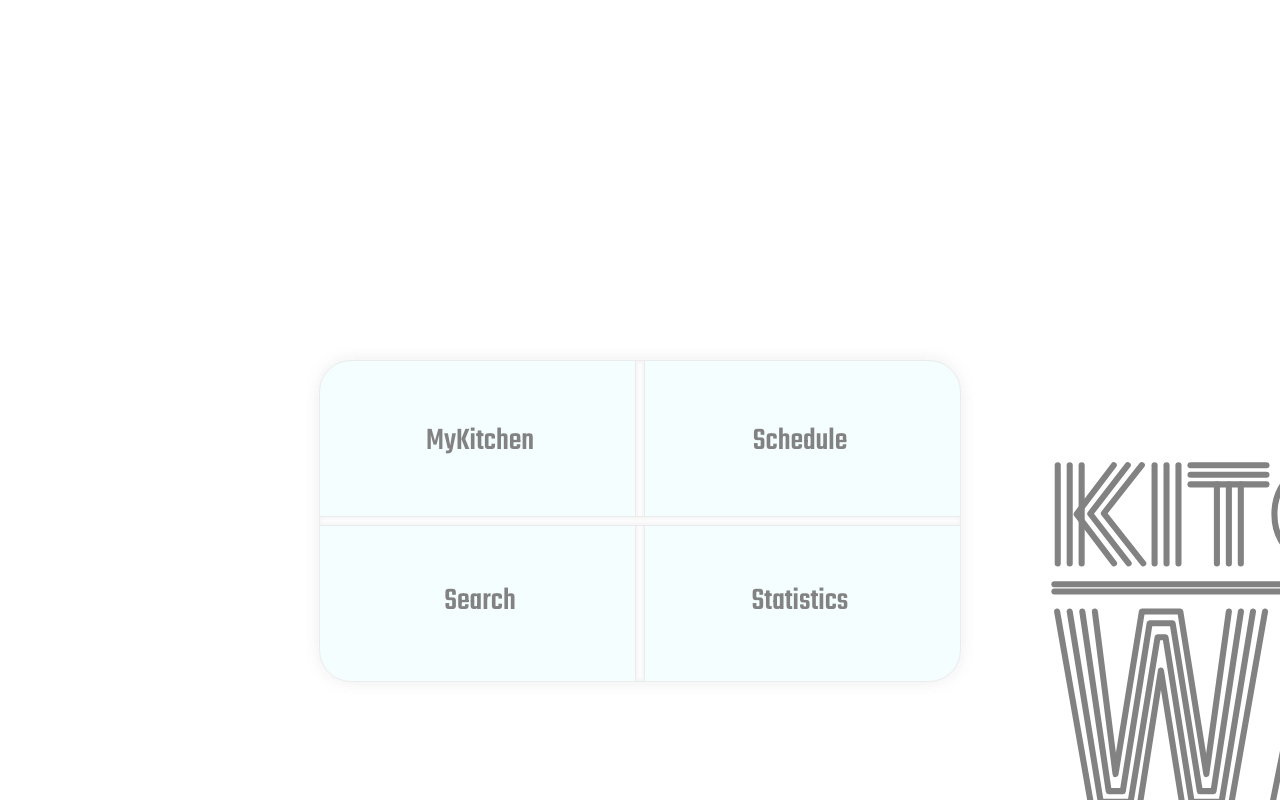
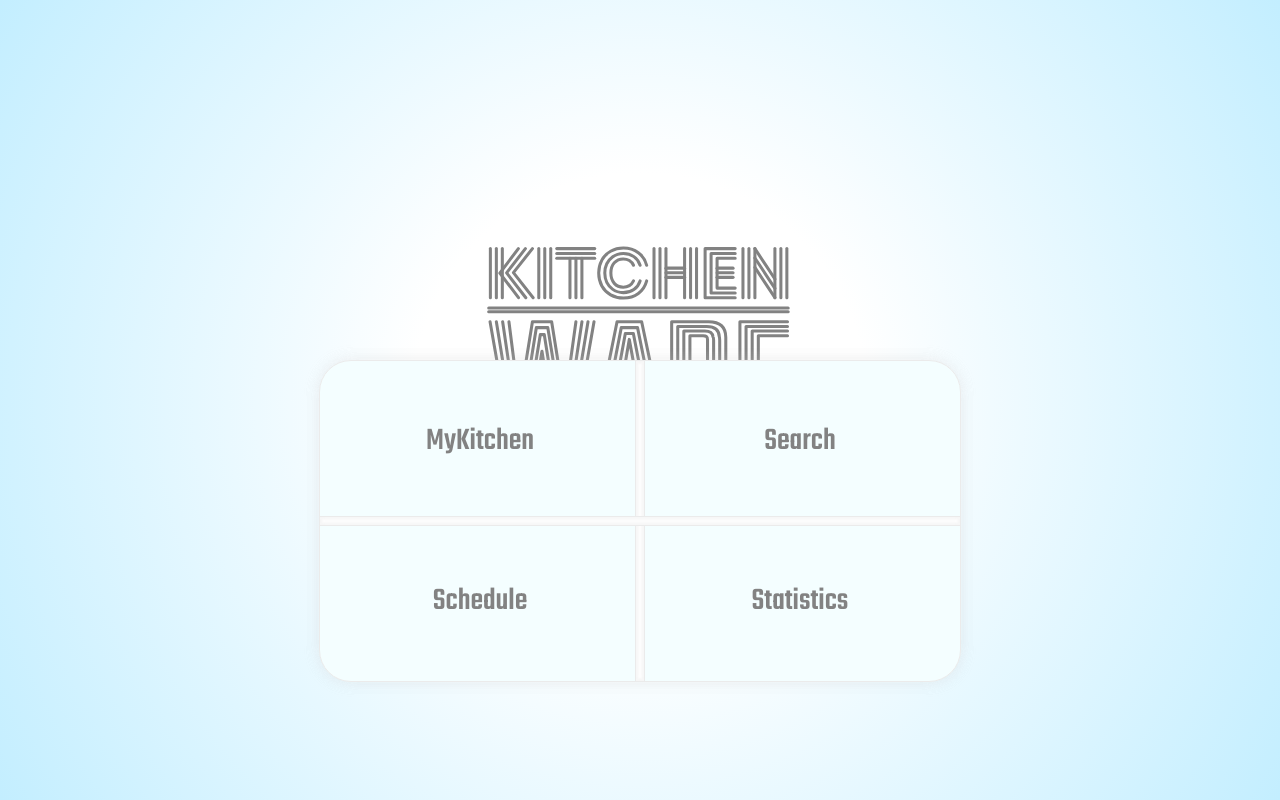
Before and after one commit to cristianoferro/Upskill-React-Project, a React (Create React App) app: page /initial in a window 1280 px wide. Built offline with nearby package versions, Linux system fonts and the light colour scheme.

Commit message:
testing shrink menu feature

```diff
--- a/src/components/Initial.js
+++ b/src/components/Initial.js
@@ -1,50 +1,95 @@
-import React from 'react';
+import React, { useState } from 'react';
 import { Link } from 'react-router-dom';
 import { motion } from 'framer-motion';
 import LogoAnimation from './LogoAnimation'
-const initialVariants = {
-  hidden: {
-    opacity:0,
-    pathLength: 0
+
+const variants = {
+  clickedMenuItem: { width: "80%" , height: "13%", textAlign: "start"},
+  hamburguerShow: { opacity: 1 },
+  menuSide: {
+              opacity:0,
+              transition: {
+                duration:2,
+                ease: "easeInOut"
+              }
+            },
+  menuShrink:{
+    scale:0,
+    opacity:0
   },
-  visible: {
-    pathLength:1,
+  menuLarge:{
+    scale:1,
+    opacity:1
+  },
+  unclicked: {},
+  hamburguerShowUnclicked: { opacity: 0 },
+  initialMenu:{opacity:0},
+  menuSideUnclicked: {
     opacity:1,
     transition: {
       duration:2,
       ease: "easeInOut"
     }
   },
+
   exit:{
     opacity:0,
     transition: {
-      duration:1,
+      duration:2,
       ease: 'easeInOut' }
-    },
+    }
 }
 
 const Initial = () => {
 
+    let initialMenuLinks = ['MyKitchen', 'Search', 'Schedule', 'Statistics'];
+
+    const [isOpen, setIsOpen] = useState(false)
+
     return(
-      <motion.div className="initial"
-      variants={initialVariants}
-      initial="hidden"
-      animate="visible"
-      exit="exit">
-
-        <LogoAnimation/>
+      <motion.div className="initial">
+        <div className="logo-container">
+          <LogoAnimation/>
+        </div>
 
             <div className="float-menu-container">
-              <nav className="initial-menu box-element">
-                <div className="nonsvg-v-line"></div>
-                <div className="nonsvg-h-line"></div>
-                <Link to="/initial" className="menu-elem"><div>MyKitchen</div></Link>
-                <Link to="/initial" className="menu-elem"><div>Search</div></Link>
-                <Link to="/initial" className="menu-elem"><div>Schedule</div></Link>
-                <Link to="/initial" className="menu-elem"><div>Statistics</div></Link>
-              </nav>
+
+              <motion.nav className="box-element initial-menu"
+                variants={variants}
+                initial="initialMenu"
+                animate={isOpen ? "menuSide" : "menuSideUnclicked"}
+              >
+              <a>
+                <motion.svg className="svg-hamburguer" xmlns="http://www.w3.org/2000/svg" viewBox="0 0 100 80"
+                  variants={variants}
+                  initial="hamburguerShowUnclicked"
+                  animate={isOpen ? "hamburguerShow" : "hamburguerShowUnclicked"}
+                  >
+                  <path fill="none" stroke="#828282" strokeWidth="10" strokeLinecap="round" strokeMiterlimit="10" d="M5,10h90"/>
+                  <path fill="none" stroke="#828282" strokeWidth="10" strokeLinecap="round" strokeMiterlimit="10" d="M5,40h90"/>
+                  <path fill="none" stroke="#828282" strokeWidth="10" strokeLinecap="round" strokeMiterlimit="10" d="M5,70h90"/>
+                </motion.svg>
+              </a>
+              <div className="nonsvg-v-line"></div>
+              <div className="nonsvg-h-line"></div>
+              <motion.div className="links-container"
+                  initial="unclicked"
+                  animate={isOpen ? "clickedMenuItem" : "unclicked"}
+                  variants={variants}
+                  exit="exit">
+              {initialMenuLinks.map(menuElem => (
+                <Link to="/initial"
+                  className={isOpen ? "menu-elem align-left" : "menu-elem"}
+                  key={menuElem}
+                  onClick={() => setIsOpen(!isOpen)}
+                  >
+                    <p>{menuElem}</p>
+                </Link>
+              ))}
+              </motion.div>
+              </motion.nav>
             </div>
-
+            <div className="initial-background"></div>
       </motion.div>
     )
 }
--- a/src/styles/_initial.scss
+++ b/src/styles/_initial.scss
@@ -1,6 +1,3 @@
-.fixed-menu {
-}
-
 .float-menu-container {
   display: flex;
   justify-content: center;
@@ -12,11 +9,11 @@
   width: 100vw;
   height: 100vh;
 }
-
+.logo-container {
+  position: relative;
+}
 .svg-logo {
-  width: 200vw;
-  margin-left: 6vw;
-  top: -15vw;
+  top: -40vh;
   overflow: hidden;
   stroke-linejoin: round;
   stroke-linecap: round;
@@ -28,7 +25,6 @@
   stroke: #828282;
   stroke-width: 2;
   stroke-miterlimit: 3;
-
   background-color: blue;
 }
 .svg-test-style2 {
@@ -43,21 +39,15 @@
   flex-direction: column;
   justify-content: center;
   background-color: #f4feff;
-  width: 30vw;
+  width: 35vw;
   height: 40vh;
   margin: 0 auto;
   position: fixed;
   top: 45vh;
-}
-.menu-elem-intro {
-  width: 50%;
-  justify-content: center;
-  text-align: center;
-  flex-direction: column;
-  align-self: center;
-  font-family: "Teko", sans-serif;
-  color: #828282;
-  font-size: 2rem;
+  // menuanimation
+  // top: 2vh;
+  // left: 2vw;
+  // width: 20vw;
 }
 
 .menu-elem {
@@ -68,10 +58,24 @@
   text-align: center;
   flex-direction: column;
   align-self: center;
+  align-content: center;
   font-family: "Teko", sans-serif;
   color: #828282;
   font-size: 2rem;
   transition: 1s;
+  // menuanimation
+  // text-align: start;
+  // height: 13%;
+  // width: 80%;
+}
+.links-container {
+  display: flex;
+  flex-wrap: wrap;
+  height: 100%;
+}
+.align-left {
+  justify-content: start;
+  text-align: start;
 }
 .nonsvg-h-line {
   position: absolute;
@@ -94,14 +98,22 @@
   transition: 1s;
 }
 
+.svg-hamburguer {
+  width: 15vw;
+  overflow: hidden;
+  stroke-linejoin: round;
+  stroke-linecap: round;
+  position: absolute;
+  width: 3vw;
+  margin: 1rem;
+  top: 0;
+  // menuanimation
+}
+
 /* Portrait */
 @media only screen and (min-device-width: 768px) and (max-device-width: 1024px) and (orientation: portrait) and (-webkit-min-device-pixel-ratio: 1) {
   .initial-menu {
     width: 75vw;
-  }
-  .svg-logo {
-    width: 300vw;
-    margin-left: -15vw;
   }
 }
 
@@ -110,4 +122,7 @@
   .initial-menu {
     width: 50vw;
   }
+  .svg-logo {
+    top: -5rem;
+  }
 }
```
